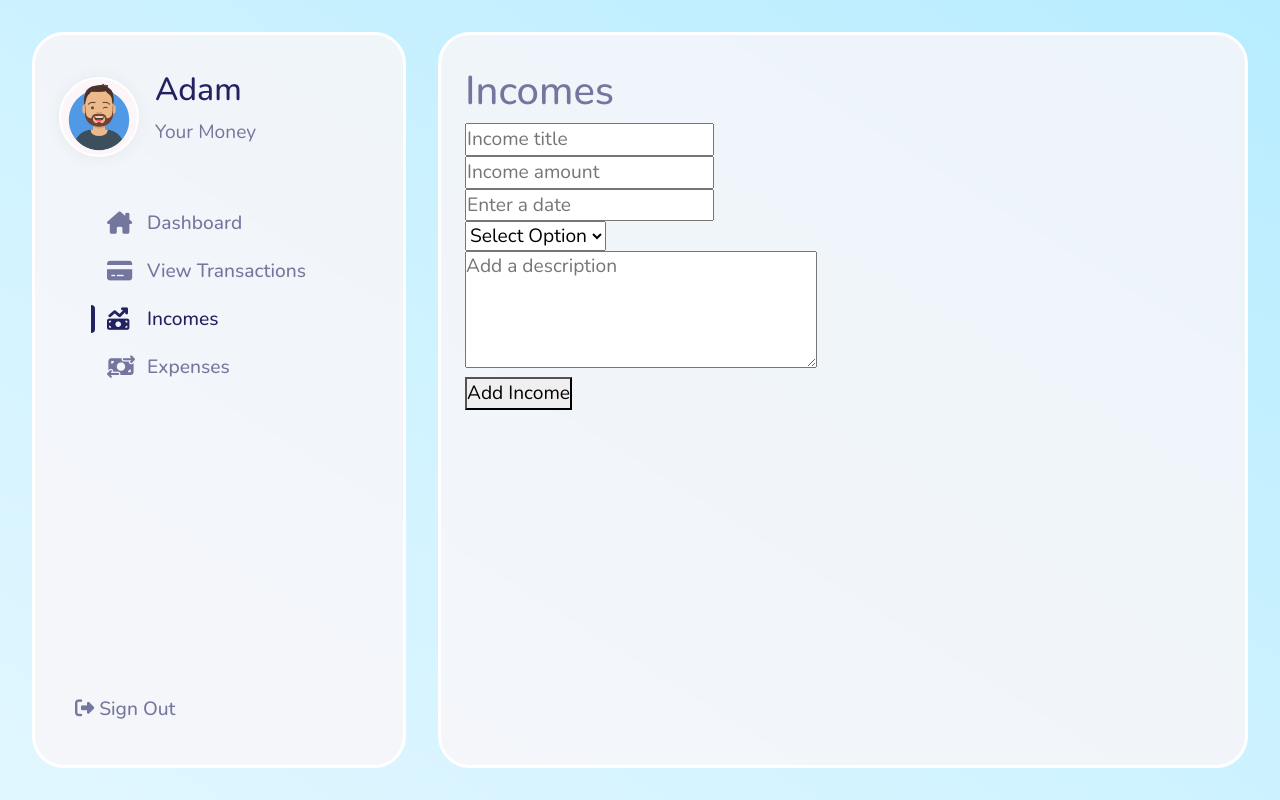
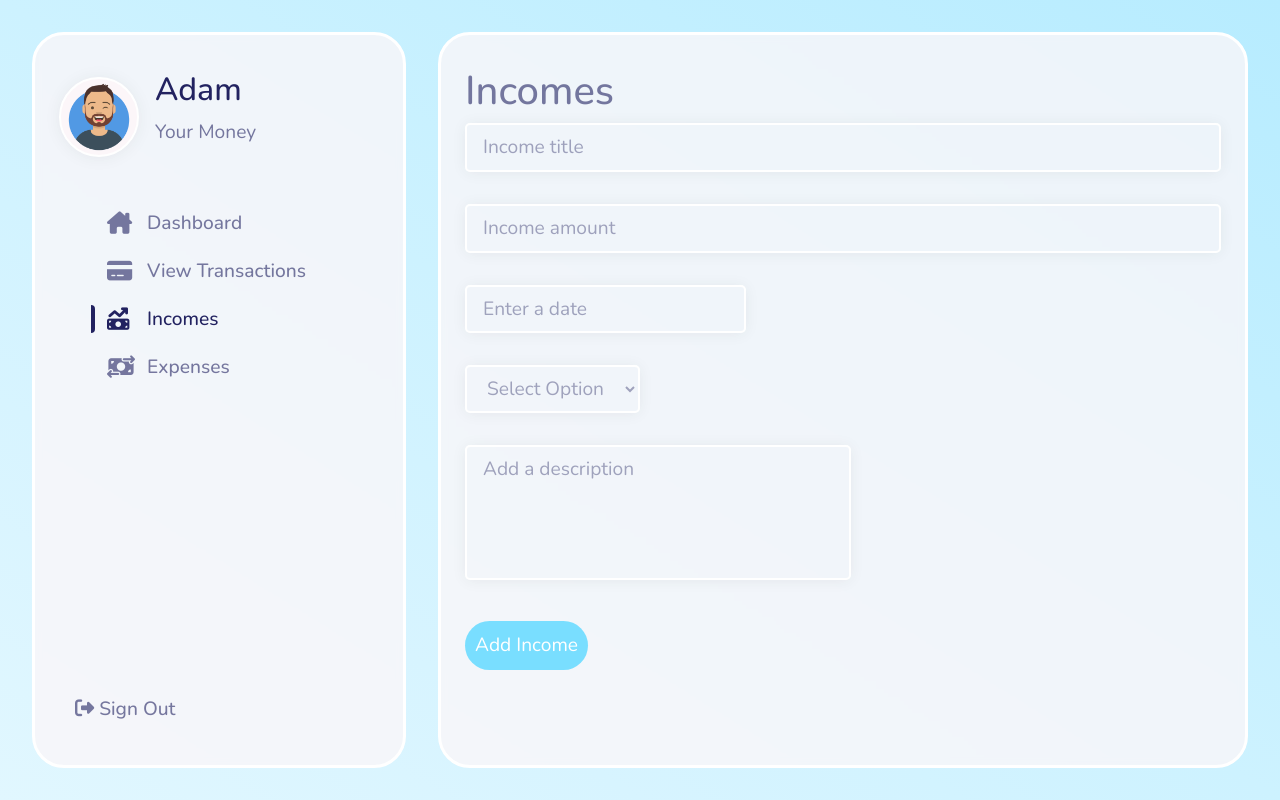
Before and after one commit to AntWalach/FamilyWallet, a React (Vite) app in the folder Frontend/familyWallet/: page / in a window 1280 px wide. Both pictures are taken after a click on the item "Incomes". Built offline with nearby package versions, Linux system fonts and the light colour scheme.

Commit message:
[new] incomes form - styling

```diff
--- a/Frontend/familyWallet/src/styles/colors.css
+++ b/Frontend/familyWallet/src/styles/colors.css
@@ -1,9 +1,12 @@
 :root {
-    --main-color: #222260;
-    --primary-color2: #22226099;
-    --primary-color3: #22226066;
+    --main-color: rgb(34, 34, 96);
+    --primary-color2: rgba(34, 34, 96, 0.6);
+    --primary-color3: rgba(34, 34, 96, 0.4);
     --primary-green: #42AD00;
     --primary-grey: #aaa;
     --primary-accent: #F56692;
     --primary-delete: #FF0000;
+    --button-color-main: #79deff;
+    --button-color-hover: #0096cd;
+    --button-color-text: #fff;
   }
--- a/Frontend/familyWallet/src/styles/layouts.module.css
+++ b/Frontend/familyWallet/src/styles/layouts.module.css
@@ -122,5 +122,51 @@
 }
 
 .form{
+    display: flex;
+    flex-direction: column;
+    gap: 2rem;
+    input, textarea, select{
+        font-family: inherit;
+        font-size: inherit;
+        outline: none;
+        border: none;
+        padding: .5rem 1rem;
+        border-radius: 5px;
+        border: 2px solid #fff;
+        background: transparent;
+        resize: none;
+        box-shadow: 0px 1px 15px rgba(0, 0, 0, 0.06);
+        color: var(--primary-color2);
+        &::placeholder{
+            color: var(--primary-color3)
+        }
+    }
+    .inputControl{
+        input{
+            width: 100%;
+        }
+    }
+    .selects{
+        display: flex;
+        justify-content: flex-start;
+        select{
+            color: var(--primary-color3);
+            &:focus, &:active{
+                color: var(--main-color);
+            }
+        }
+    }
+    .submitBtn{
+        button{
+            border: none;
+            background-color: var(--button-color-main);
+            padding: 10px 10px;
+            border-radius: 32px;
+            color: var(--button-color-text);
+            &:hover{
+                background-color: var(--button-color-hover);
+            }
+        }
+    }
 
 }
```
